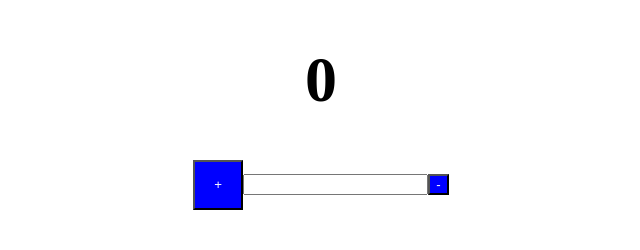
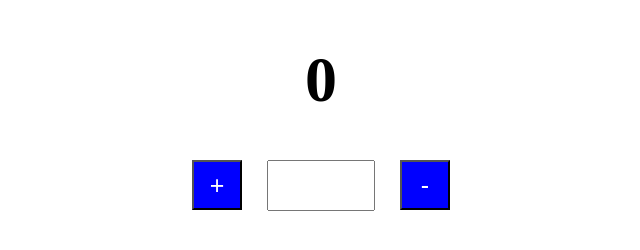
Before and after one commit to NathanSJang/project-1-assessment, a plain HTML site: page index.html in a window 1280 px wide. Shown: the whole page, without its empty margins (319-959 px from the left). Drawn offline with Linux system fonts and the light colour scheme.

Commit message:
Final draft

```diff
--- a/css/main.css
+++ b/css/main.css
@@ -9,6 +9,7 @@ div {
 }
 
 #plus {
+  font-size: 25px;
   width: 50px;
   height: 50px;
   color: white;
@@ -21,6 +22,9 @@ div {
 }
 
 #minus {
+  font-size: 25px;
+  width: 50px;
+  height: 50px;
   color: white;
   background-color: blue;
 }
@@ -30,6 +34,14 @@ div {
   background-color: white;
 }
 
+#num {
+  width: 100px;
+  height: 45px;
+  margin: 0 25px;
+  font-size: 25px;
+  text-align: center;
+}
+
 .red {
   color: red;
 }
```
